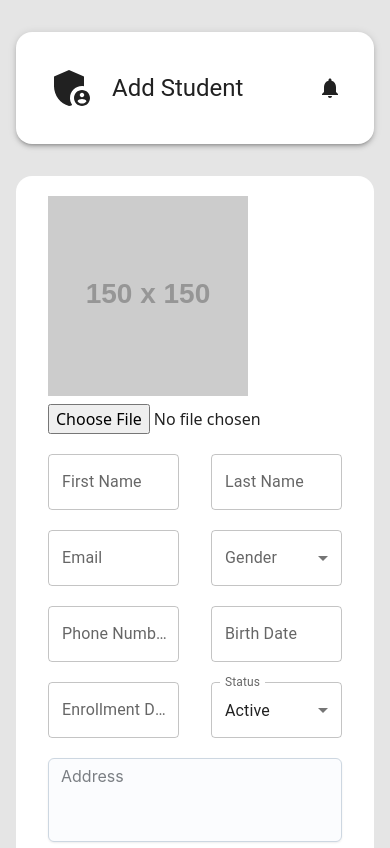
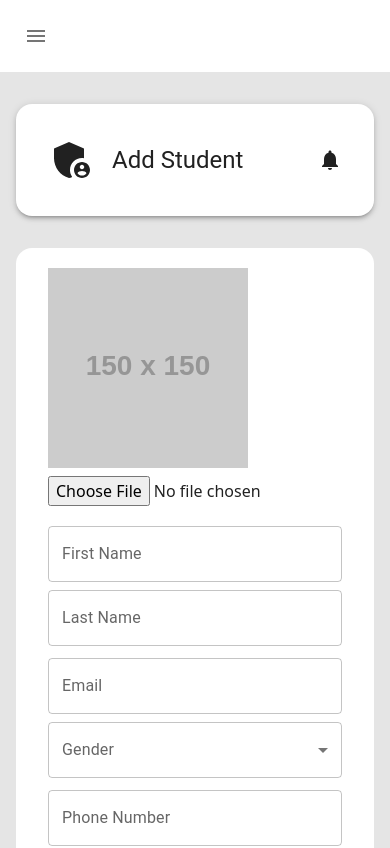
Before and after one commit to vikash2yadav/student_portal, a React (Create React App) app: page /student/1 in a window 390 px wide. Shown: the top 848 px of the page. Built offline with nearby package versions, Linux system fonts and the light colour scheme.

Commit message:
change completed

```diff
--- a/src/components/Layout/index.js
+++ b/src/components/Layout/index.js
@@ -1,8 +1,13 @@
-import { Grid, Stack, Typography } from "@mui/material";
-import React from "react";
+import { Drawer, Grid, IconButton, Stack, Typography } from "@mui/material";
+import React, { useState } from "react";
 import { Link } from "../styles/styleComponents";
 import { useLocation } from "react-router-dom";
-import { Group as GroupIcon, LibraryBooks as LibraryBooksIcon, Dashboard as DashboardIcon } from "@mui/icons-material";
+import {
+  Group as GroupIcon,
+  LibraryBooks as LibraryBooksIcon,
+  Dashboard as DashboardIcon,
+  Menu as MenuIcon,
+} from "@mui/icons-material";
 
 const Tabs = [
   {
@@ -26,7 +31,7 @@ const Sidebar = () => {
   const location = useLocation();
 
   return (
-    <Stack width={'full'} direction={"column"} p={"3rem"} spacing={"3rem"}>
+    <Stack width={"full"} direction={"column"} p={"3rem"} spacing={"3rem"}>
       <Typography variant="h5" textTransform={"uppercase"}>
         Modules
       </Typography>
@@ -43,7 +48,7 @@ const Sidebar = () => {
                   color: "white",
                   ":hover": {
                     color: "black",
-                    bgcolor: 'white'
+                    bgcolor: "white",
                   },
                 }
               }
@@ -61,9 +66,28 @@ const Sidebar = () => {
 };
 
 const Layout = ({ children }) => {
+  const [isDrawerOpen, setIsDrawerOpen] = useState(false);
+  const location = useLocation();
+  const handleDrawerToggle = () => {
+    setIsDrawerOpen(!isDrawerOpen);
+  };
+
   return (
     <>
       <Grid container minHeight={"100vh"}>
+        <Grid
+          item
+          xs={12}
+          sx={{
+            display: { xs: "flex", md: "none" }, // Only show on xs and sm screens
+            justifyContent: "flex-start",
+            padding: "1rem",
+          }}
+        >
+          <IconButton onClick={handleDrawerToggle}>
+            <MenuIcon />
+          </IconButton>
+        </Grid>
 
         {/* <Sidebar /> */}
         <Grid
@@ -80,6 +104,60 @@ const Layout = ({ children }) => {
         <Grid item xs={12} md={8} lg={9} sx={{ bgcolor: "rgba(0,0,0,0.1)" }}>
           {children}
         </Grid>
+
+        <div open={isDrawerOpen} onClose={handleDrawerToggle}>
+          <Drawer
+            anchor="left"
+            open={isDrawerOpen}
+            onClose={!isDrawerOpen}
+            sx={{
+              width: 250,
+              flexShrink: 0,
+              "& .MuiDrawer-paper": {
+                width: 250,
+                boxSizing: "border-box",
+              },
+            }}
+          >
+            <Stack
+              width={"full"}
+              direction={"column"}
+              p={"2rem"}
+              spacing={"2rem"}
+            >
+              <Typography variant="h5" textTransform={"uppercase"}>
+                Modules
+              </Typography>
+              <Stack spacing={"1rem"}>
+                {Tabs.map((i) => (
+                  <Link
+                    key={i.path}
+                    to={i.path}
+                    sx={
+                      location.pathname === i.path && {
+                        bgcolor: "black",
+                        color: "white",
+                        ":hover": {
+                          color: "black",
+                          bgcolor: "white",
+                        },
+                      }
+                    }
+                  >
+                    <Stack
+                      direction={"row"}
+                      alignItems={"center"}
+                      spacing={"1rem"}
+                    >
+                      {i.icon}
+                      <Typography fontSize={"1.2rem"}>{i.name}</Typography>
+                    </Stack>
+                  </Link>
+                ))}
+              </Stack>
+            </Stack>
+          </Drawer>
+        </div>
       </Grid>
     </>
   );
--- a/src/components/Table/index.js
+++ b/src/components/Table/index.js
@@ -23,7 +23,7 @@ const Table = ({ rows, columns, heading, rowHeight = 60, addBtn }) => {
           textAlign={"center"}
           variant="h4"
           sx={{
-            margin: "2rem",
+            margin: "1rem 0.5rem",
             textTransform: "uppercase",
           }}
         >
--- a/src/pages/Students/StudentForm/index.js
+++ b/src/pages/Students/StudentForm/index.js
@@ -48,7 +48,6 @@ const StudentForm = () => {
   const params = useParams();
   const { setOpen, setMessage, setSuccessMessage } = useContext(CommonsContext);
   const [showUpdateImage, setShowUpdateImage] = useState(null);
-  const [ImagePath, setImagePath] = useState();
   const [newImage_url, setNewImage_url] = useState();
   const navigate = useNavigate();
 
@@ -131,7 +130,7 @@ const StudentForm = () => {
             </div>
 
 
-            <div className="grid grid-cols-2 gap-8 mb-5">
+            <div className="grid md:grid-cols-2 grid-cols-1 md:gap-8 gap-2 md:mb-5 mb-3">
               <div>
                 <Input
                   label="First Name"
@@ -167,7 +166,7 @@ const StudentForm = () => {
               </div>
             </div>
 
-            <div className="grid grid-cols-2 gap-8 mb-5">
+            <div className="grid md:grid-cols-2 grid-cols-1 md:gap-8 gap-2 md:mb-5 mb-3">
               <div>
                 <Input
                   label="Email"
@@ -201,7 +200,7 @@ const StudentForm = () => {
               </div>
             </div>
 
-            <div className="grid grid-cols-2 gap-8 mb-5">
+            <div className="grid md:grid-cols-2 grid-cols-1 md:gap-8 gap-2 md:mb-5 mb-3">
               <div>
                 <Input
                   label="Phone Number"
@@ -233,7 +232,7 @@ const StudentForm = () => {
               </div>
             </div>
 
-            <div className="grid grid-cols-2 gap-8 mb-5">
+            <div className="grid md:grid-cols-2 grid-cols-1 md:gap-8 gap-2 md:mb-5 mb-3">
               <div>
                 <DatePickerComponent
                   label="Enrollment Date"
@@ -266,7 +265,7 @@ const StudentForm = () => {
               </div>
             </div>
 
-            <div className="grid grid-cols-1 mb-5">
+            <div className="grid md:grid-cols-2 grid-cols-1 md:gap-8 gap-2 md:mb-5 mb-3">
               <TextArea
                 placeholder="Address"
                 name="address"
--- a/src/pages/Students/index.js
+++ b/src/pages/Students/index.js
@@ -83,7 +83,7 @@ const Students = () => {
   const columns = [
     {
       field: "profile_picture",
-      headerName: "Profile",
+      headerName: "Profile Picture",
       headerClassName: "table-header",
       width: 150,
       renderCell: (params) => (
```
